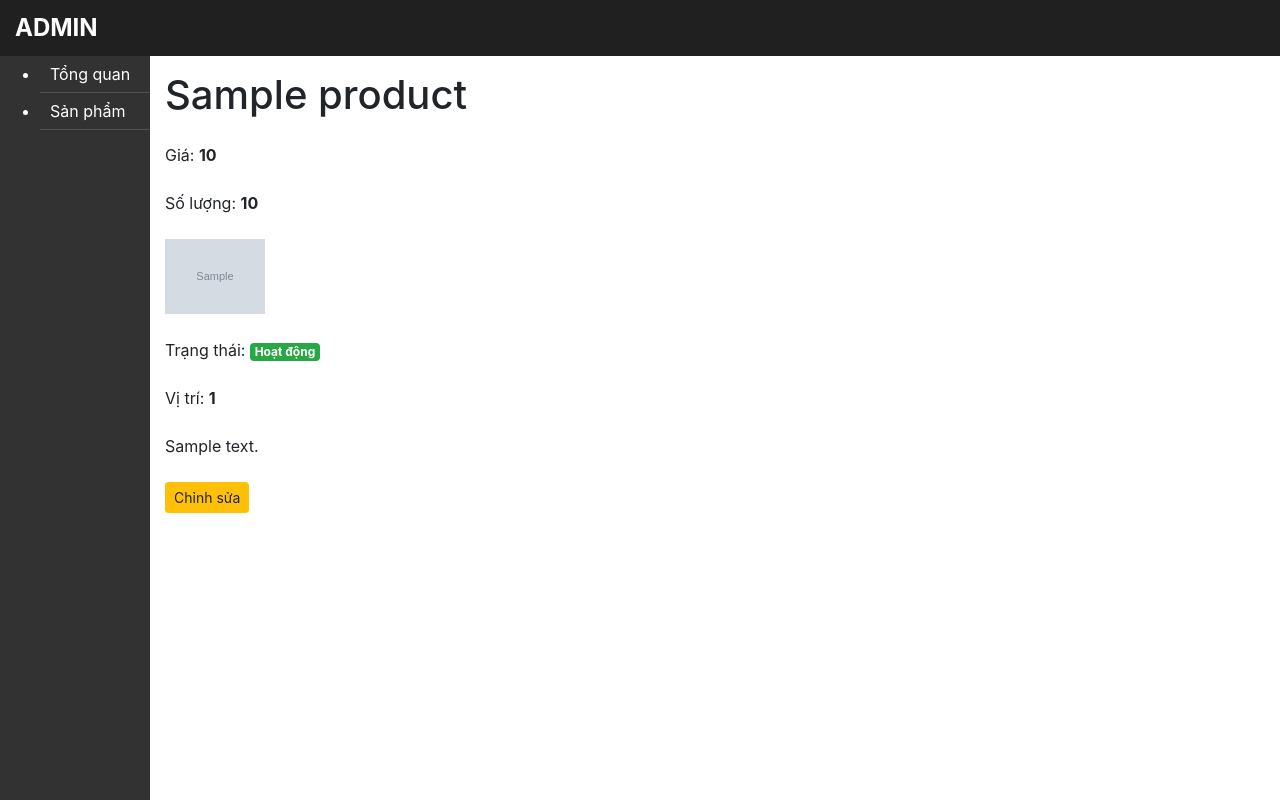
After one commit to manhduong2005/Trangqlsp, a Node server app: page /admin/products/detail/600000000000000000000001 in a window 1280 px wide. The commit adds this page. Run offline with Node 20, Linux system fonts and the light colour scheme; tables that the repository leaves empty hold one stand-in row (values such as "Sample post"); grey boxes marked "Sample" are stand-in pictures; some libraries are stand-ins or nearby versions.

Commit message:
Làm trang chi tiết sản phẩm bên admin

```diff
--- a/controllers/admin/product.controller.js
+++ b/controllers/admin/product.controller.js
@@ -238,3 +238,24 @@ module.exports.editPatch = async (req, res) =>{
     res.redirect(`${systemConfig.prefixAdmin}/products`);
   }
 };
+//[GET] /admin/products/detail/:id
+module.exports.detail = async (req, res) =>{
+  try {
+     const find = {
+    deleted: false,
+    _id: req.params.id
+  };
+  const product = await Product.findOne(find);
+
+  console.log(product);
+
+  res.render("admin/pages/products/detail", {
+    pageTitle: Product.title,
+    product: product
+  });
+  } catch (error){
+    req.flash("error", `Không tồn tại sản phẩm này`);
+    res.redirect(`${systemConfig.prefixAdmin}/products`);
+  }
+
+};
--- a/routes/admin/product.route.js
+++ b/routes/admin/product.route.js
@@ -27,5 +27,5 @@ router.get('/edit/:id', controller.edit);
 
 router.patch('/edit/:id', upload.single("thumbnail"), validate.creatPost, controller.editPatch);
 
-
+router.get('/detail/:id', controller.detail);
 module.exports = router;
--- /dev/null
+++ b/views/admin/pages/products/detail.pug
@@ -0,0 +1,45 @@
+extends ../../layouts/default.pug
+
+block main
+  if (product.title)
+    h1(class="mb-4") #{product.title}
+
+  if (product.price)
+    div(class="mb-4") Giá: <b>#{product.price}</b>
+
+  if(product.discountPercentage)
+    div(class="mb-4") Giảm giá: <b>#{product.discountPercentage}%</b>
+
+  if(product.stock)
+    div(class="mb-4") Số lượng: <b>#{product.stock}</b>
+
+  if(product.thumbnail)
+    div(class="mb-4")
+      img(
+        src=product.thumbnail
+        style="width: 100px"
+      )
+
+  if(product.status)
+    div(class="mb-4")
+      span Trạng thái:
+      if(product.status == "active")
+        span(class="badge badge-success") Hoạt động
+      else
+        span(class="badge badge-danger") Dừng hoạt động
+
+  if(product.position)
+    div(class="mb-4") Vị trí: <b>#{product.position}</b>
+
+  if(product.description)
+    div(class="mb-4") #{product.description}
+
+  a(
+    href=`${prefixAdmin}/products/edit/${product.id}`
+    class="btn btn-warning btn-sm"
+  ) Chỉnh sửa
+
+
+
+
+  script(src="/admin/js/product.js")
--- a/views/admin/pages/products/index.pug
+++ b/views/admin/pages/products/index.pug
@@ -107,6 +107,10 @@ block main
                     ) Dừng hoạt động
               td
                 a(
+                  href=`${prefixAdmin}/products/detail/${item.id}`
+                  class="btn btn-secondary btn btn-sm"
+                ) Chi tiết
+                a(
                   href=`${prefixAdmin}/products/edit/${item.id}`
                   class="btn btn-warning btn btn-sm"
                 ) Sửa
```
Also changed, not shown: 1 other file.
